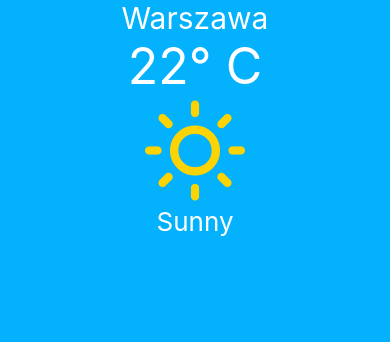
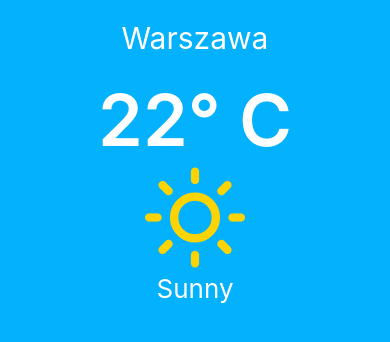
Before and after one commit to RafalG1991/react-native-test, a React Native app: screen / in a window 390 px wide. Shown: the top 342 px of the page. Built offline with nearby package versions, Linux system fonts and the light colour scheme.

Commit message:
added new margin and font styles to elements

```diff
--- a/src/screens/Dashboard.tsx
+++ b/src/screens/Dashboard.tsx
@@ -20,10 +20,13 @@ const styles = StyleSheet.create({
   cityName: {
     fontSize: 30,
     color: COLORS.text,
+    marginTop: 20,
   },
   temperature: {
-    fontSize: 50,
+    fontSize: 72,
+    fontWeight: '600',
     color: COLORS.text,
+    marginTop: 20,
   },
   weather: {
     fontSize: 26,
```
